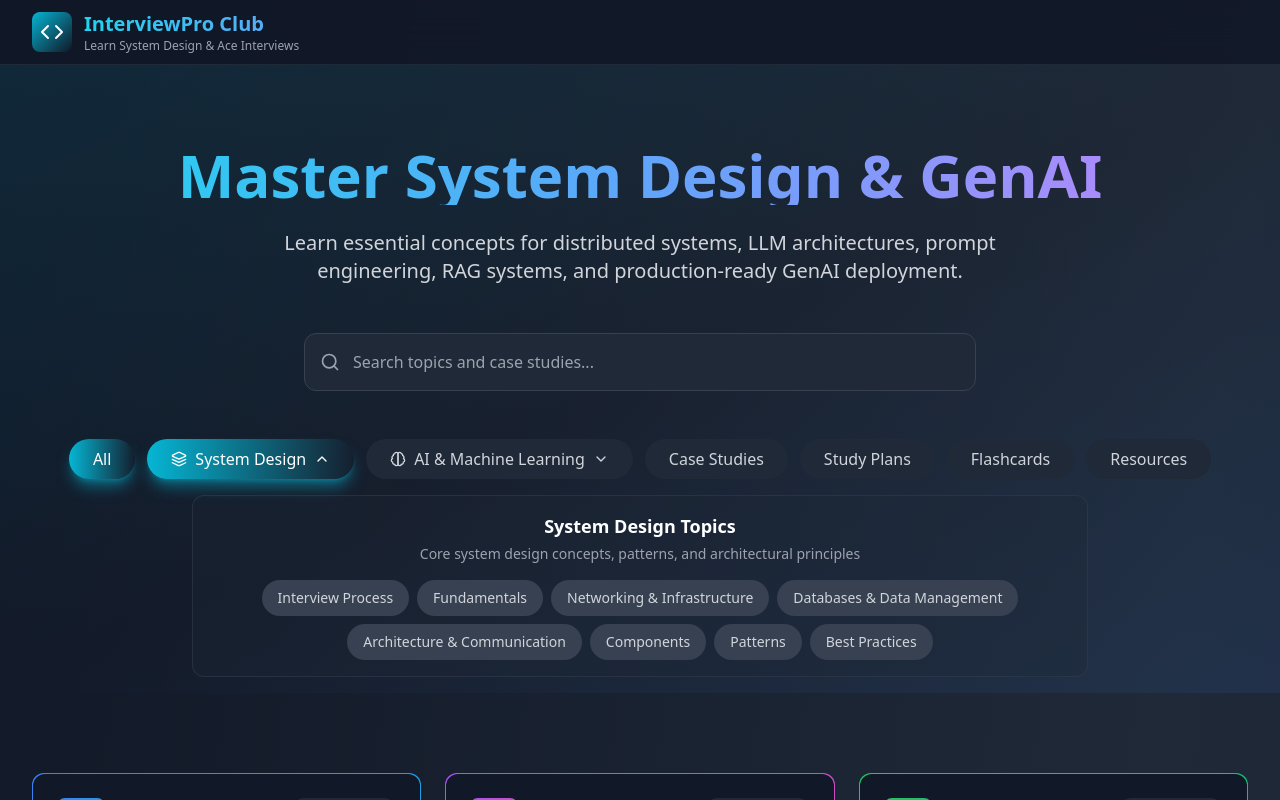
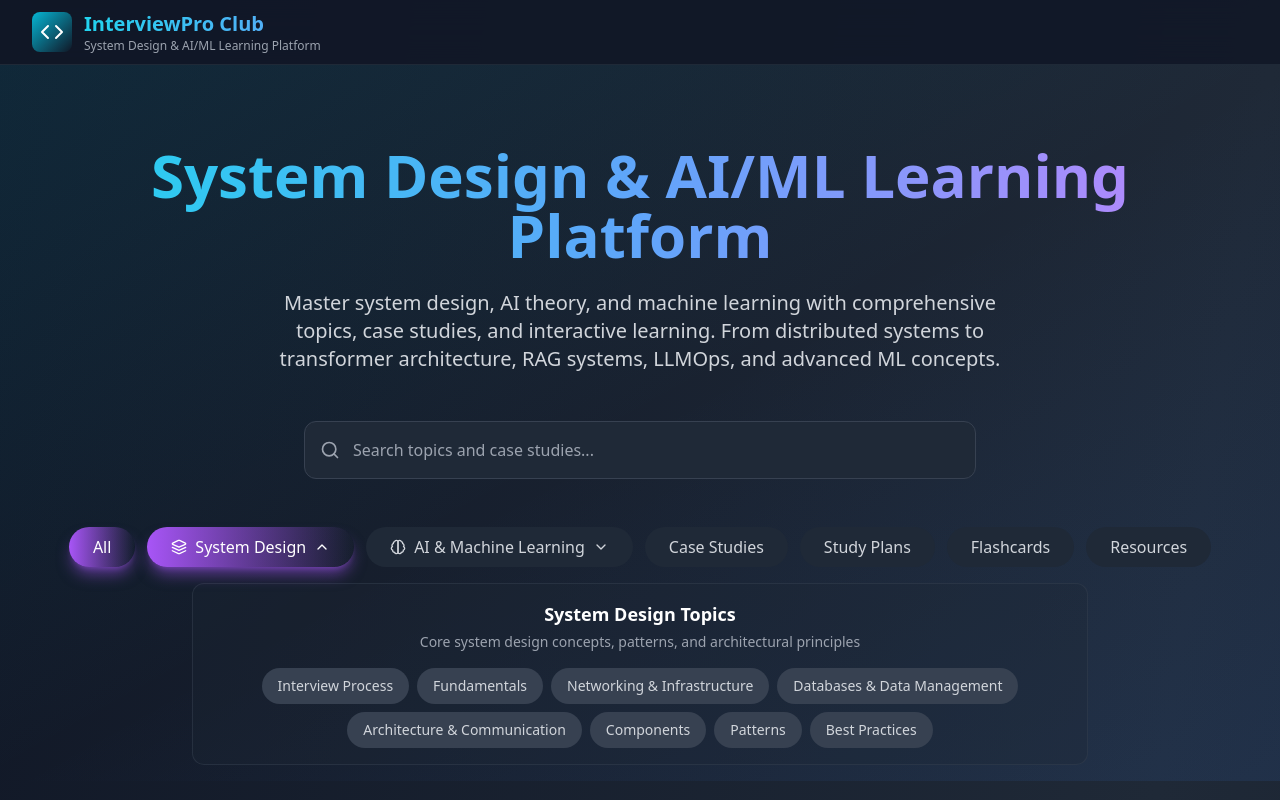
Before and after one commit to eliharoun/learn-system-design, a Next.js app: page / in a window 1280 px wide. Both pictures are taken after a click on the button "System Design". Shown: the top 800 px of the page. Built offline with nearby package versions, Linux system fonts and the light colour scheme.

Commit message:
Update site info

```diff
--- a/components/CategoryGroupSelector.tsx
+++ b/components/CategoryGroupSelector.tsx
@@ -49,7 +49,7 @@ export const CategoryGroupSelector: React.FC<CategoryGroupSelectorProps> = ({
             onClick={() => onCategorySelect(category)}
             className={`px-4 py-2 rounded-full font-medium transition-all duration-300 text-sm ${
               selectedCategory === category
-                ? 'bg-gradient-to-r from-cyan-500 to-blue-500 text-white shadow-lg shadow-cyan-500/50'
+                ? 'bg-gradient-to-r from-purple-500 to-blue-500 text-white shadow-lg shadow-purple-500/50'
                 : 'bg-gray-800 text-gray-300 hover:bg-gray-700'
             }`}
           >
@@ -71,7 +71,7 @@ export const CategoryGroupSelector: React.FC<CategoryGroupSelectorProps> = ({
             onClick={() => handleStandaloneCategorySelect(category)}
             className={`px-6 py-2 rounded-full font-medium transition-all duration-300 ${
               selectedCategory === category
-                ? 'bg-gradient-to-r from-cyan-500 to-blue-500 text-white shadow-lg shadow-cyan-500/50'
+                ? 'bg-gradient-to-r from-purple-500 to-blue-500 text-white shadow-lg shadow-purple-500/50'
                 : 'bg-gray-800 text-gray-300 hover:bg-gray-700'
             }`}
           >
@@ -91,7 +91,7 @@ export const CategoryGroupSelector: React.FC<CategoryGroupSelectorProps> = ({
               onClick={() => toggleGroup(group.id)}
               className={`px-6 py-2 rounded-full font-medium transition-all duration-300 flex items-center gap-2 ${
                 isSelected || isExpanded
-                  ? 'bg-gradient-to-r from-cyan-500 to-blue-500 text-white shadow-lg shadow-cyan-500/50'
+                  ? 'bg-gradient-to-r from-purple-500 to-blue-500 text-white shadow-lg shadow-purple-500/50'
                   : 'bg-gray-800 text-gray-300 hover:bg-gray-700'
               }`}
             >
@@ -111,7 +111,7 @@ export const CategoryGroupSelector: React.FC<CategoryGroupSelectorProps> = ({
             onClick={() => handleStandaloneCategorySelect(category)}
             className={`px-6 py-2 rounded-full font-medium transition-all duration-300 ${
               selectedCategory === category
-                ? 'bg-gradient-to-r from-cyan-500 to-blue-500 text-white shadow-lg shadow-cyan-500/50'
+                ? 'bg-gradient-to-r from-purple-500 to-blue-500 text-white shadow-lg shadow-purple-500/50'
                 : 'bg-gray-800 text-gray-300 hover:bg-gray-700'
             }`}
           >
@@ -145,7 +145,7 @@ export const CategoryGroupSelector: React.FC<CategoryGroupSelectorProps> = ({
                     onClick={() => onCategorySelect(subcategory)}
                     className={`px-4 py-2 rounded-full font-medium transition-all duration-300 text-sm ${
                       selectedCategory === subcategory
-                        ? 'bg-gradient-to-r from-cyan-500 to-blue-500 text-white shadow-lg shadow-cyan-500/50'
+                        ? 'bg-gradient-to-r from-purple-500 to-blue-500 text-white shadow-lg shadow-purple-500/50'
                         : 'bg-gray-700 text-gray-300 hover:bg-gray-600'
                     }`}
                   >
--- a/components/FlashcardStudy.tsx
+++ b/components/FlashcardStudy.tsx
@@ -101,7 +101,7 @@ export const FlashcardStudy: React.FC<FlashcardStudyProps> = ({ flashcards, cate
               onClick={() => handleCategoryChange(category)}
               className={`px-4 py-2 rounded-full text-sm font-medium transition-all duration-300 ${
                 selectedCategory === category
-                  ? 'bg-gradient-to-r from-cyan-500 to-blue-500 text-white shadow-lg'
+                  ? 'bg-gradient-to-r from-purple-500 to-blue-500 text-white shadow-lg shadow-purple-500/50'
                   : 'bg-gray-800 text-gray-300 hover:bg-gray-700'
               }`}
             >
--- a/components/SEO.tsx
+++ b/components/SEO.tsx
@@ -12,8 +12,8 @@ interface SEOProps {
 }
 
 export const SEO: React.FC<SEOProps> = ({
-  title = 'InterviewPro Club - Learn System Design & Ace Interviews',
-  description = 'Master system design, GenAI, and LLMOps with comprehensive topics, real-world case studies, and interactive diagrams. Learn everything from distributed systems to transformer architecture, RAG systems, and AI deployment strategies. Perfect for interview preparation and professional development.',
+  title = 'InterviewPro Club - System Design & AI/ML Learning Platform',
+  description = 'Master system design, AI theory, and machine learning with comprehensive topics, real-world case studies, and interactive diagrams. Learn everything from distributed systems to transformer architecture, RAG systems, LLMOps, and AI deployment strategies. Perfect for interview preparation and professional development.',
   keywords = [
     'system design',
     'software architecture',
@@ -25,6 +25,11 @@ export const SEO: React.FC<SEOProps> = ({
     'software engineering',
     'tech interview prep',
     'system architecture',
+    'machine learning',
+    'ml theory',
+    'deep learning',
+    'neural networks',
+    'artificial intelligence',
     'generative ai',
     'large language models',
     'llm',
@@ -46,7 +51,17 @@ export const SEO: React.FC<SEOProps> = ({
     'model optimization',
     'quantization',
     'peft',
-    'lora'
+    'lora',
+    'backpropagation',
+    'gradient descent',
+    'overfitting',
+    'regularization',
+    'cross validation',
+    'feature engineering',
+    'model evaluation',
+    'supervised learning',
+    'unsupervised learning',
+    'reinforcement learning'
   ],
   ogImage = '/og-image.png',
   ogType = 'website',
@@ -163,7 +178,7 @@ export const generateWebsiteStructuredData = () => ({
   "@context": "https://schema.org",
   "@type": "WebSite",
   "name": "InterviewPro Club",
-  "description": "Master system design, GenAI, and LLMOps with comprehensive topics, real-world case studies, and interactive diagrams. Learn everything from distributed systems to transformer architecture, RAG systems, and AI deployment strategies.",
+  "description": "System design and AI/ML learning platform. Master distributed systems, machine learning theory, GenAI, and LLMOps with comprehensive topics, real-world case studies, and interactive diagrams. Perfect for interview preparation and professional development.",
   "url": "https://www.interviewpro.club",
   "potentialAction": {
     "@type": "SearchAction",
--- a/components/layout/Header.tsx
+++ b/components/layout/Header.tsx
@@ -19,7 +19,7 @@ export const Header: React.FC<HeaderProps> = ({ mobileMenuOpen, setMobileMenuOpe
                 <h1 className="text-xl font-bold bg-gradient-to-r from-cyan-400 to-blue-400 bg-clip-text text-transparent">
                   InterviewPro Club
                 </h1>
-              <p className="text-xs text-gray-400">Learn System Design & Ace Interviews</p>
+              <p className="text-xs text-gray-400">System Design & AI/ML Learning Platform</p>
             </div>
           </div>
 
--- a/components/sections/HeroSection.tsx
+++ b/components/sections/HeroSection.tsx
@@ -38,10 +38,10 @@ export const HeroSection: React.FC<HeroSectionProps> = ({
       <div className="max-w-7xl mx-auto relative">
         <div className="text-center mb-12">
           <h2 className="text-5xl md:text-6xl font-bold mb-6 bg-gradient-to-r from-cyan-400 via-blue-400 to-purple-400 bg-clip-text text-transparent">
-            Master System Design & GenAI
+            System Design & AI/ML Learning Platform
           </h2>
           <p className="text-xl text-gray-300 max-w-3xl mx-auto">
-            Learn essential concepts for distributed systems, LLM architectures, prompt engineering, RAG systems, and production-ready GenAI deployment.
+            Master system design, AI theory, and machine learning with comprehensive topics, case studies, and interactive learning. From distributed systems to transformer architecture, RAG systems, LLMOps, and advanced ML concepts.
           </p>
         </div>
 
```
Also changed, not shown: 1 other file (tests, documents, lock files or other folders).
